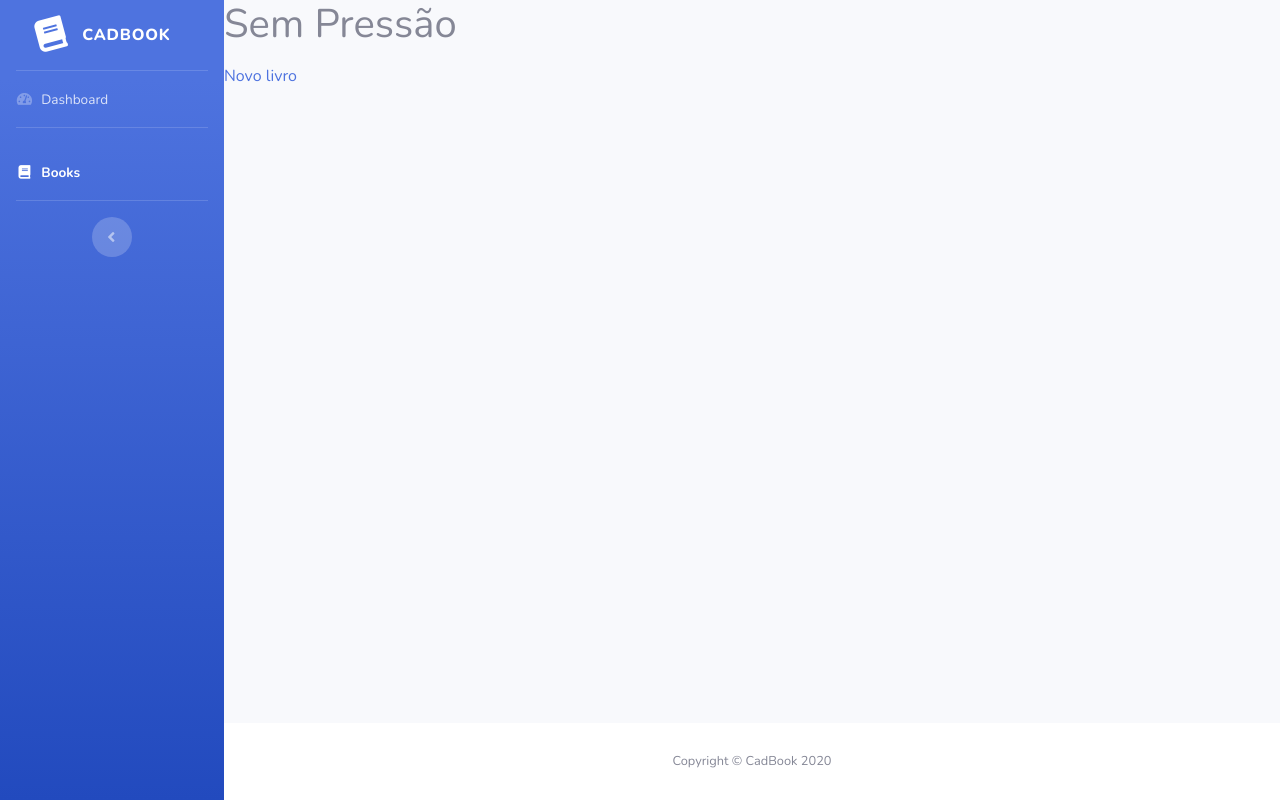
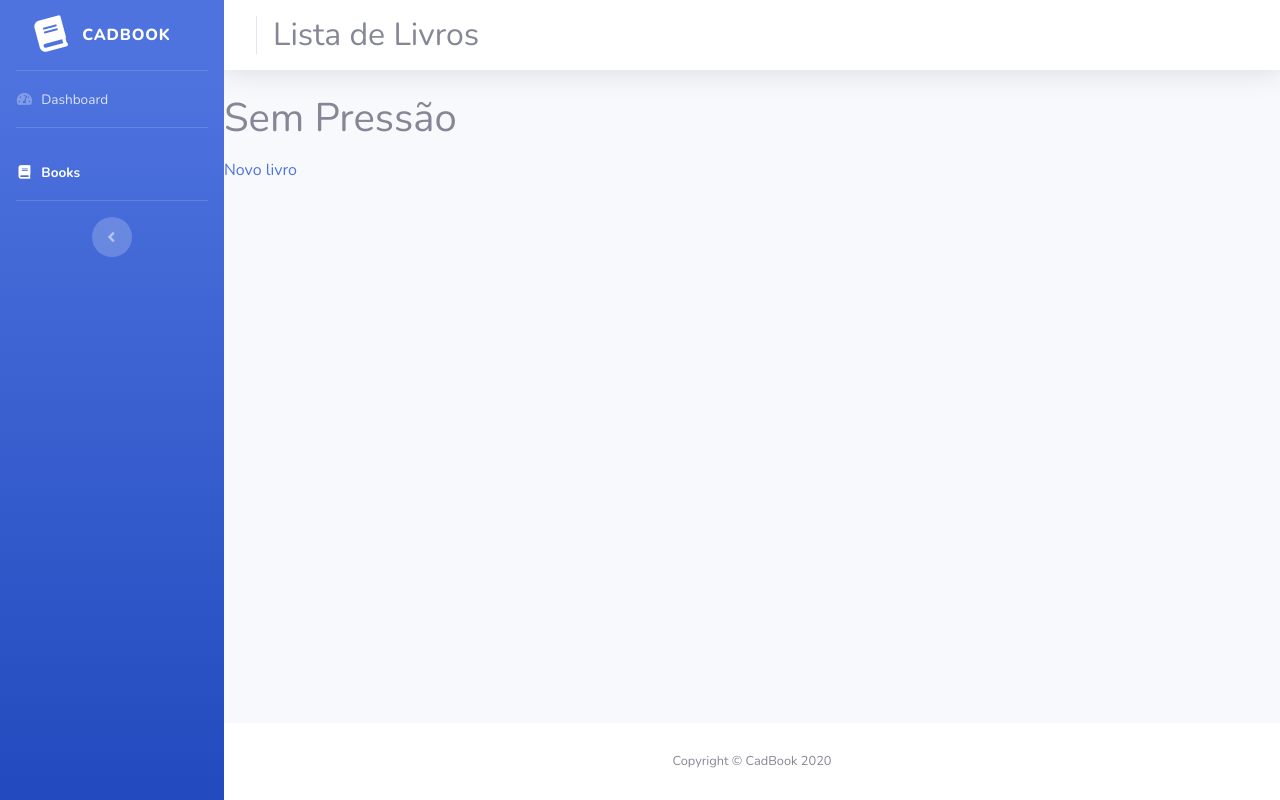
Before and after one commit to EwertonBello/cadbook_django, a Django app: page /books/ in a window 1280 px wide. Run offline with Django 3.2, Linux system fonts and the light colour scheme; data that the repository does not hold is empty; some libraries are stand-ins or nearby versions.

Commit message:
topbar implemented

```diff
--- a/book/templates/base.html
+++ b/book/templates/base.html
@@ -87,6 +87,32 @@
 
         <!-- Main Content -->
         <div id="content">
+        	<!-- Topbar -->
+			<nav class="navbar navbar-expand navbar-light bg-white topbar mb-4 static-top shadow">
+
+			    <!-- Sidebar Toggle (Topbar) -->
+			    <button id="sidebarToggleTop" class="btn btn-link d-md-none rounded-circle mr-3">
+			        <i class="fa fa-bars"></i>
+			    </button>
+
+			    <!-- Topbar Navbar -->
+			    <ul class="navbar-nav float-left">
+
+			        <div class="topbar-divider d-none d-sm-block"></div>
+
+			        <!-- Nav Title -->
+			        <a class="navbar-item">
+			            <h1 class="h2 mb-0">
+			                {% block topbar %}
+							{% endblock %}
+			            </h1>
+			        </a>
+
+
+			    </ul>
+
+			</nav>
+			<!-- End of Topbar -->
 			{% block content %}
 			{% endblock %}
         </div>
--- a/book/templates/book/book_dashboard.html
+++ b/book/templates/book/book_dashboard.html
@@ -1,4 +1,8 @@
 {% extends "base.html" %}
+
+{% block topbar %}
+Dashboard
+{% endblock %}
 
 {% block content %}
 	<h1>Dashboard</h1>
--- a/book/templates/book/book_detail.html
+++ b/book/templates/book/book_detail.html
@@ -1,4 +1,8 @@
 {% extends "base.html" %}
+
+{% block topbar %}
+Livro
+{% endblock %}
 
 {% block content %}
     <li>{{ book.id }}</li>
--- a/book/templates/book/book_form.html
+++ b/book/templates/book/book_form.html
@@ -1,4 +1,8 @@
 {% extends "base.html" %}
+
+{% block topbar %}
+{{ btn_submit }}
+{% endblock %}
 
 {% block content %}
 	<form method="POST" enctype="multipart/form-data">
--- a/book/templates/book/book_list.html
+++ b/book/templates/book/book_list.html
@@ -1,4 +1,8 @@
 {% extends "base.html" %}
+
+{% block topbar %}
+Lista de Livros
+{% endblock %}
 
 {% block content %}
 	<h1>Sem Pressão</h1>
--- a/book/views.py
+++ b/book/views.py
@@ -50,7 +50,7 @@ def book_update(request, book_id):
     if form.is_valid():
        form.save()
        return redirect('book:list')
-    return render(request, 'book/book_form.html', {'book_form':form, 'btn_submit': 'Alterar'})
+    return render(request, 'book/book_form.html', {'book_form':form, 'btn_submit': 'Editar'})
 
 def book_delete(request, book_id):
     if request.method == 'POST':
```
